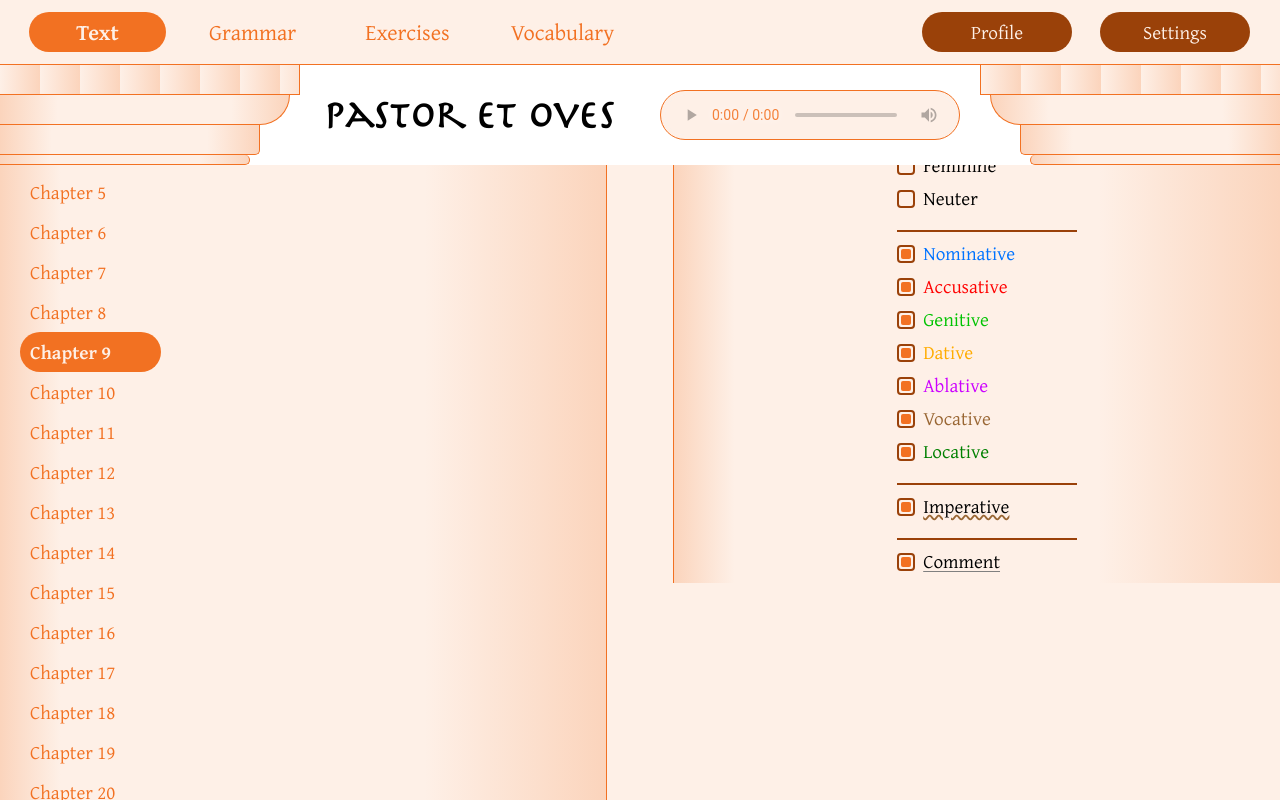
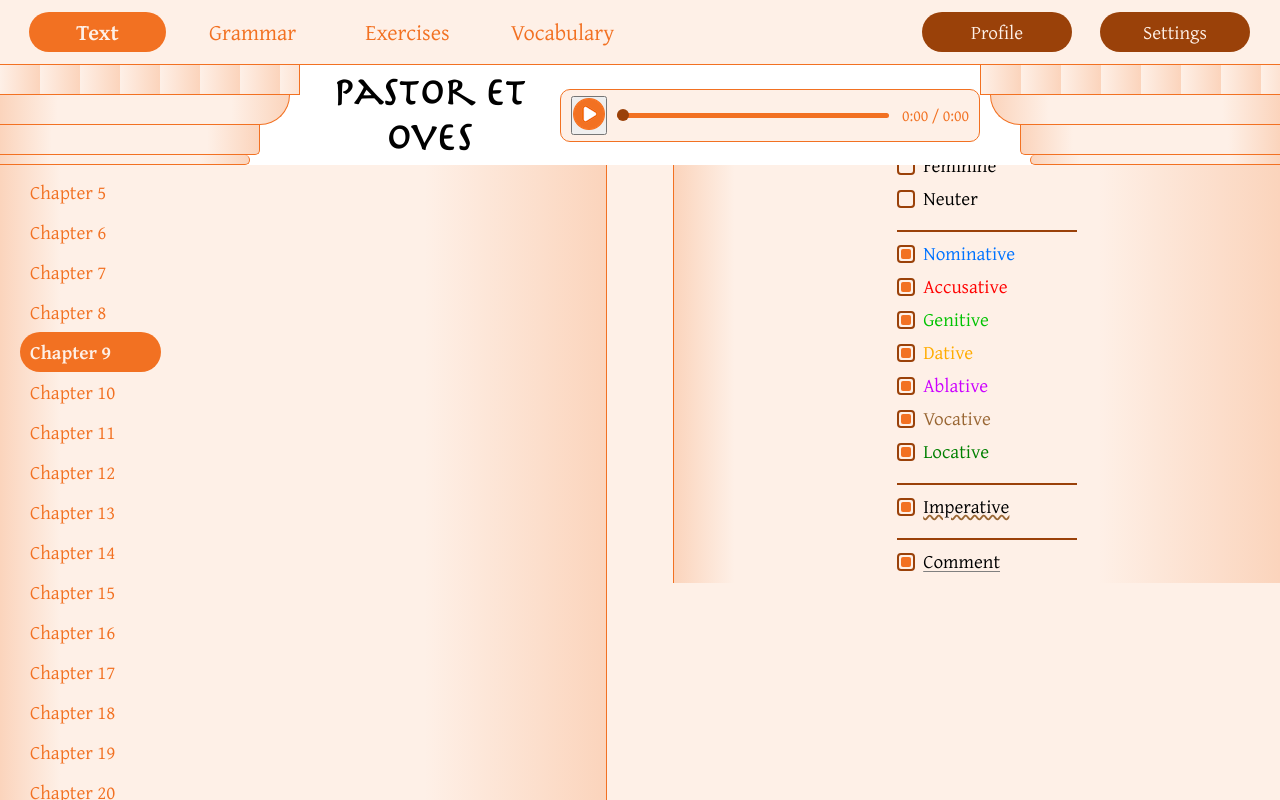
Before and after one commit to GDL75/llpsi-frontend, a Next.js app: page /test in a window 1280 px wide. Shown: the top 800 px of the page. Built offline with nearby package versions, Linux system fonts and the light colour scheme.

Commit message:
Audio : sound works fine but slider doesn't work

```diff
--- a/components/ui/AudioPlayer.js
+++ b/components/ui/AudioPlayer.js
@@ -1,26 +1,81 @@
-// components/ui/AudioPlayer.js
-import React, { useRef, useEffect } from "react";
+import React, { useRef, useEffect, useState } from "react";
 import styles from "styles/AudioPlayer.module.css";
 import { useAudio } from "context/AudioContext";
 
-export default function AudioPlayer({ src, visible = false }) {
+export default function AudioPlayer({ src }) {
   const audioRef = useRef(null);
-  const { registerPlayer } = useAudio();
+  const { registerPlayer, togglePlay, isPlaying } = useAudio();
+
+  const [progress, setProgress] = useState(0);
+  const [duration, setDuration] = useState(0);
+  const [current, setCurrent] = useState(0);
+
+  const formatTime = (t) => {
+    if (!t || isNaN(t)) return "0:00";
+    const m = Math.floor(t / 60);
+    const s = Math.floor(t % 60);
+    return `${m}:${s.toString().padStart(2, "0")}`;
+  };
+
+  const handleSeek = (e) => {
+    const a = audioRef.current;
+    if (!a || !duration) return;
+    const newTime = (e.target.value / 100) * duration;
+    a.currentTime = newTime;
+    setProgress(e.target.value);
+  };
 
   useEffect(() => {
-    if (audioRef.current) {
-      registerPlayer(audioRef.current);
-    }
-  }, [audioRef.current]); // se déclenche au montage
+    const a = audioRef.current;
+    if (!a) return;
+
+    // Enregistre le player dans le contexte une seule fois
+    registerPlayer(a);
+
+    const handleLoaded = () => setDuration(a.duration || 0);
+    const handleTimeUpdate = () => {
+      if (!a.duration) return;
+      setCurrent(a.currentTime);
+      setProgress((a.currentTime / a.duration) * 100);
+    };
+
+    a.addEventListener("loadedmetadata", handleLoaded);
+    a.addEventListener("timeupdate", handleTimeUpdate);
+
+    // Synchroniser dès le départ
+    if (a.readyState >= 1) handleLoaded();
+
+    return () => {
+      a.removeEventListener("loadedmetadata", handleLoaded);
+      a.removeEventListener("timeupdate", handleTimeUpdate);
+    };
+  }, []); // <-- vide : on n'écoute pas registerPlayer ici
 
   return (
-    <audio
-      ref={audioRef}
-      src={src}
-      preload="metadata"
-      controls={visible}
-      controlsList="nodownload noplaybackrate"
-      className={visible ? styles.visiblePlayer : styles.hiddenPlayer}
-    />
+    <div className={styles.playerWrapper}>
+      <audio ref={audioRef} src={src} preload="metadata" />
+
+      <button onClick={togglePlay} className={styles.playButton}>
+        <img
+          src={isPlaying ? "/images/_cursorPause.png" : "/images/_cursorPlay.png"}
+          alt={isPlaying ? "Pause" : "Play"}
+          className={styles.playIcon}
+        />
+      </button>
+
+      <input
+        type="range"
+        min="0"
+        max="100"
+        step="0.1"
+        value={progress}
+        onChange={handleSeek}
+        className={styles.progressBar}
+      />
+
+      <div className={styles.timeDisplay}>
+        {formatTime(current)} / {formatTime(duration)}
+      </div>
+    </div>
   );
 }
--- a/components/ui/Text.js
+++ b/components/ui/Text.js
@@ -56,7 +56,7 @@ export default function Text({ data, openComment }) {
         const seconds = min * 60 + sec;
         tokenElement = (
           <span
-            className={`${styles.audioWord} ${isPlaying ? styles.audioWordPlaying : ""}`}
+            className={styles.audioWord}
             onClick={() => playAt(seconds)}
           >
             {tokenElement}
--- a/context/AudioContext.js
+++ b/context/AudioContext.js
@@ -1,4 +1,3 @@
-// context/AudioContext.js
 import { createContext, useContext, useState, useEffect } from "react";
 
 const AudioContext = createContext(null);
@@ -7,9 +6,7 @@ export function AudioProvider({ children }) {
   const [player, setPlayer] = useState(null);
   const [isPlaying, setIsPlaying] = useState(false);
 
-  // Fonction que le lecteur appelle pour s’enregistrer
   const registerPlayer = (audioElement) => {
-    if (!audioElement) return;
     setPlayer(audioElement);
   };
 
@@ -24,25 +21,32 @@ export function AudioProvider({ children }) {
     player.addEventListener("pause", handlePause);
     player.addEventListener("ended", handleEnded);
 
+    setIsPlaying(!player.paused);
+
     return () => {
       player.removeEventListener("play", handlePlay);
       player.removeEventListener("pause", handlePause);
       player.removeEventListener("ended", handleEnded);
     };
-  }, [player]); // <— se déclenche dès que le lecteur est monté
+  }, [player]);
+
+  const togglePlay = () => {
+    if (!player) return;
+    if (player.paused) player.play();
+    else player.pause();
+  };
 
   const playAt = (seconds) => {
     if (!player) return;
-
-    if (!player.paused) {
-      player.pause();
-    } else {
-      player.currentTime = seconds;
-      player.play();
-    }
+    player.currentTime = seconds;
+    player.play();
   };
 
-  return <AudioContext.Provider value={{ registerPlayer, playAt, isPlaying }}>{children}</AudioContext.Provider>;
+  return (
+    <AudioContext.Provider value={{ registerPlayer, togglePlay, playAt, isPlaying, player }}>
+      {children}
+    </AudioContext.Provider>
+  );
 }
 
 export function useAudio() {
--- a/styles/Text.module.css
+++ b/styles/Text.module.css
@@ -6,7 +6,3 @@ circle-play and circle-pause, size 32x32 */
   display: inline-block; /* indispensable pour que transform fonctionne */
   cursor: url("/images/_cursorPlay.png") 8 8, pointer;
 }
-
-.audioWordPlaying {
-  cursor: url("/images/_cursorPause.png") 8 8, pointer;
-}
--- a/styles/audioPlayer.module.css
+++ b/styles/audioPlayer.module.css
@@ -1,26 +1,52 @@
-/* styles/AudioPlayer.module.css */
-
-/* Lecteur invisible (dans MainLayout) */
-.hiddenPlayer {
-  display: none;
+.playerWrapper {
+  display: flex;
+  align-items: center;
+  gap: 0.6rem;
+  width: 100%;
+  max-width: 420px;
+  border: 1px solid var(--color-2);
+  border-radius: 10px;
+  background-color: var(--color-0);
+  padding: 6px 10px;
+  box-sizing: border-box;
 }
 
-/* Lecteur visible (dans le Header) */
-.visiblePlayer {
-  width: 100%;
-  max-width: 300px;
-  height: 50px;
-  border: 1px solid var(--color-2);
-  border-radius: 50px;
-  background-color: var(--color-0);
-  padding: 4px;
+.playIcon {
+  pointer-events: none; /* évite d’intercepter les clics */
 }
 
-.visiblePlayer::-webkit-media-controls-panel {
-  background-color: var(--color-0);
+.progressBar {
+  flex-grow: 1;
+  height: 5px;
+  border-radius: 5px;
+  appearance: none;
+  background: var(--color-2);
+  cursor: pointer;
 }
 
-.visiblePlayer::-webkit-media-controls-current-time-display,
-.visiblePlayer::-webkit-media-controls-time-remaining-display {
+/* Chrome / Edge / Safari */
+.progressBar::-webkit-slider-thumb {
+  appearance: none;
+  height: 12px;
+  width: 12px;
+  border-radius: 50%;
+  background: var(--color-3);
+  cursor: pointer;
+  /* margin-top: -3px; */
+}
+
+/* Firefox */
+.progressBar::-moz-range-thumb {
+  height: 12px;
+  width: 12px;
+  border-radius: 50%;
+  background: var(--color-3);
+  border: none;
+}
+
+.timeDisplay {
+  font-size: rem;
   color: var(--color-2);
+  min-width: 70px;
+  text-align: right;
 }
```
